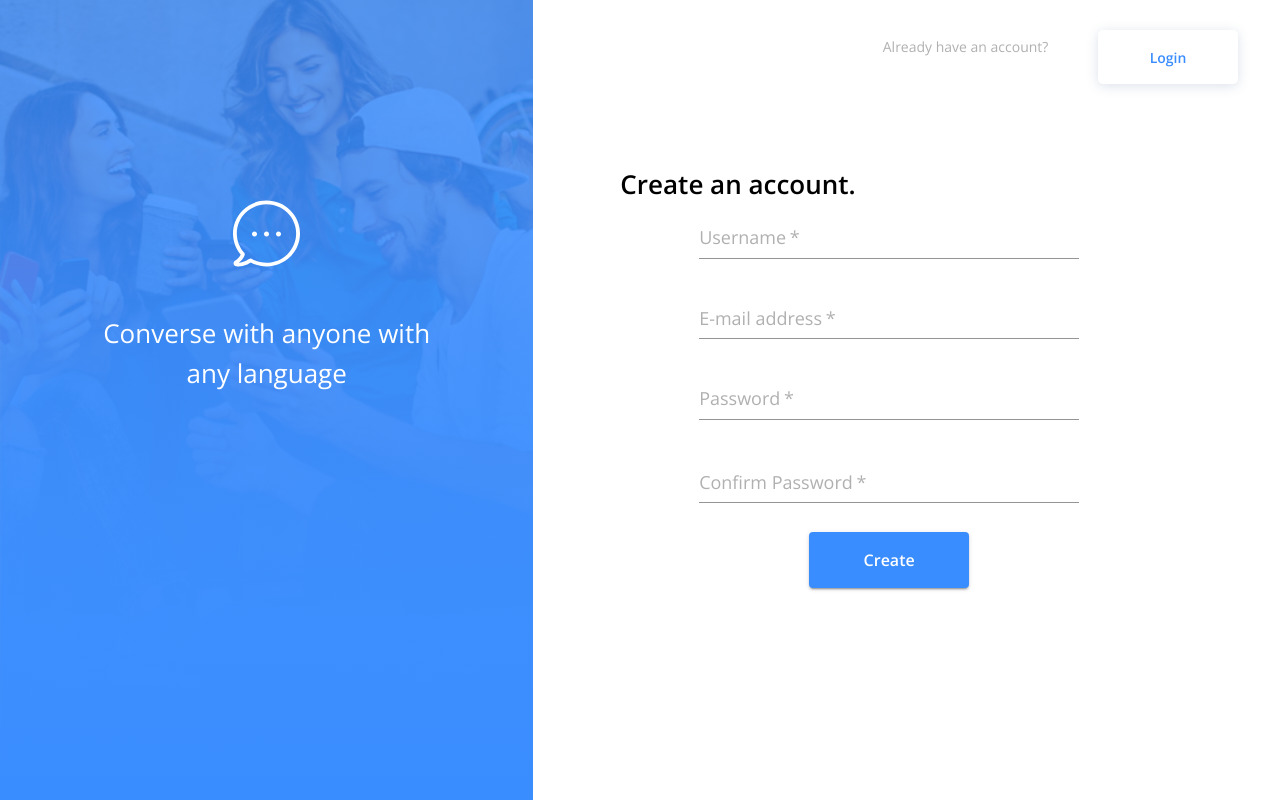
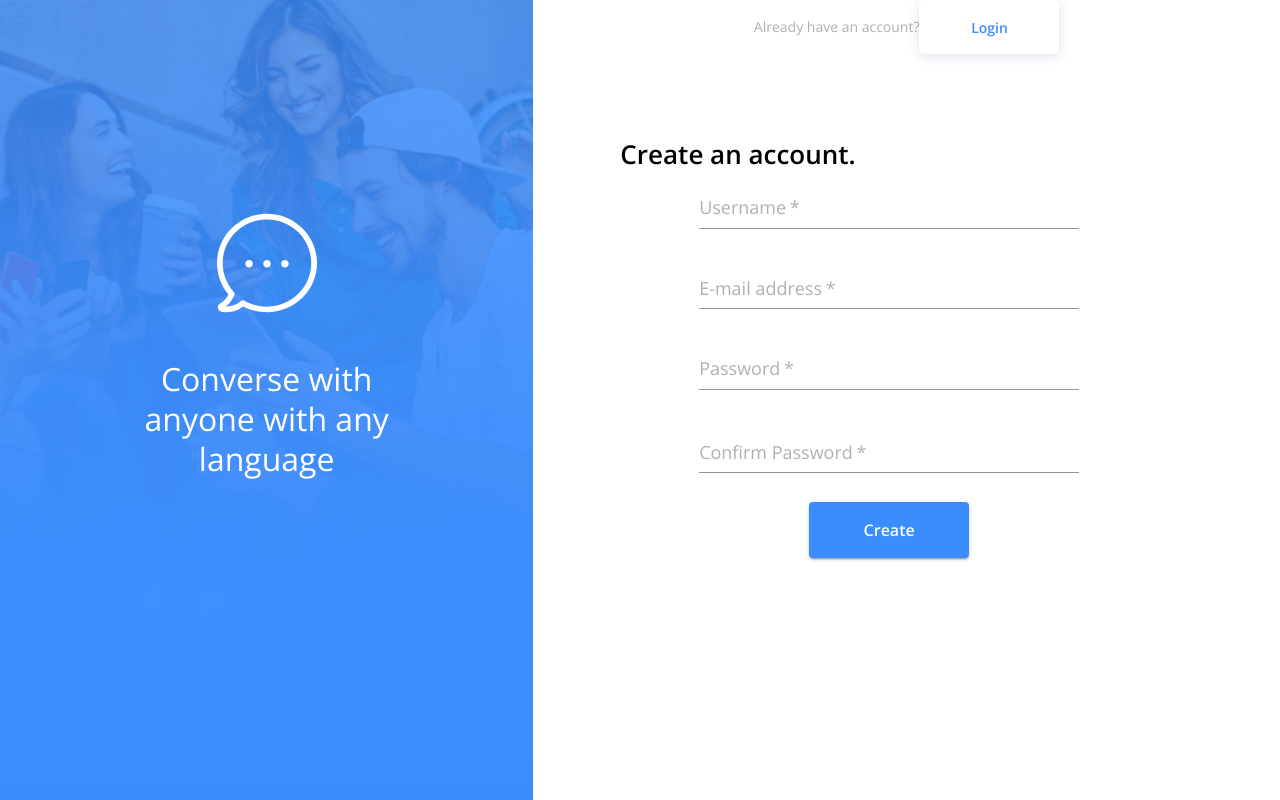
Before and after one commit to GiselleMartinez006/b74eca, a React (Create React App) app in the folder client/: page / in a window 1280 px wide. Built offline with nearby package versions, Linux system fonts and the light colour scheme; no server answers.

Commit message:
issue2 - changes after feedback2 - styles

```diff
--- a/client/src/styles/auth/authFormStyles.js
+++ b/client/src/styles/auth/authFormStyles.js
@@ -1,7 +1,7 @@
 import { makeStyles } from "@material-ui/core/styles";
 export const useStyles = makeStyles((theme) => {
-  // console.log(theme)
-  return({
+
+  return ({
     root: {
       display: "flex",
       flexGrow: 8,
@@ -10,34 +10,23 @@ export const useStyles = makeStyles((theme) => {
     },
 
     form: {
-    // width: "100%",
-    // margin: "100px",
       marginTop: "80px",
       marginRight: "122px",
       marginLeft: "87px",
       marginBottom: "106px",
       maxHeight: "424px",
-    // height: "80%",
-    // height: props.formHeight,
       minHeight: "358px",
       display: "flex",
       flexDirection: "column",
-    // justifyContent: "space-evenly",
-    // mobile size 386 x 646
       [theme.breakpoints.down("sm")]: {
         marginTop: "8px",
         marginRight: "auto",
         marginLeft: "auto",
-      // marginBottom: "106px",
         maxHeight: "424px",
-      // height: "250px",
-      // height: props.formHeight,
         minHeight: "100px",
         display: "flex",
         alignItems: "center",
         flexDirection: "column",
-      // width: "100%",
-      // height: "85%",
 
       },
     },
@@ -48,11 +37,6 @@ export const useStyles = makeStyles((theme) => {
       flexDirection: "column",
       justifyContent: "space-between",
       alignItems: "center",
-    // [theme.breakpoints.down("sm")]: {
-    //   alignItems: "center",
-    //   marginTop: "0",
-    //   justifyContent: "flex-start",
-    // },
     },
     formHeading: {
       fontSize: "26px",
@@ -60,36 +44,19 @@ export const useStyles = makeStyles((theme) => {
       fontWeight: "600",
       [theme.breakpoints.down("sm")]: {
         fontSize: "22px",
-    //   lineHeight: "1.5rem",
       },
     },
     formRow: {
-  //   width: "100%",
-  //   height: "10%", //difference
       width: "100%",
       display: "flex",
       justifyContent: "center",
       alignItems: "center",
-  //   // display:
-  //   // [theme.breakpoints.down("sm")]: {
-  //   //   height: "15%",
-  //   //   display: "flex",
-  //   //   flexDirection: "column",
-  //   //   alignItems: "center",
-  //   //   // margin: "auto",
-  //   //   marginTop: "0.5rem",
-  //   //   marginBottom: "0.5rem",
-  //   // },
     },
-  // Button and Inputs
     formButtonRow: {
       width: "70%",
       display: "flex",
       justifyContent: "center",
       alignItems: "center",
-    // [theme.breakpoints.down("sm")]: {
-    //   width: "100%",
-    // },
     },
 
     formButton: {
@@ -100,55 +67,8 @@ export const useStyles = makeStyles((theme) => {
       [theme.breakpoints.down("sm")]: {
         width: "80px",
         height: "48px",
-      // height: "3rem",
-      // width: "25vw",
-      // margin: "auto",
       },
     },
 
-  })});
-// 380 x 66
-
-
-// // LOGIN
-  // formLogin: {
-  //   width: "60%",
-  //   height: "60%", //difference
-  //   [theme.breakpoints.down("sm")]: {
-  //     width: "100%",
-  //     height: "80%",
-  //   },
-  // },
-
-  // formWrapperLogin: {
-  //   height: "100%",
-  //   width: "100%",
-  //   display: "flex",
-  //   flexDirection: "column",
-  //   justifyContent: "space-evenly",
-  //   alignItems: "flex-start",
-  //   [theme.breakpoints.down("sm")]: {
-  //     alignItems: "center",
-  //     marginTop: "0",
-  //   },
-  // },
-  // formHeadingLogin: {
-  //   fontSize: "2.5rem",
-  //   lineHeight: "2rem",
-  //   fontWeight: "bold",
-  //   [theme.breakpoints.down("sm")]: {
-  //     fontSize: "2rem",
-  //     lineHeight: "2.2rem",
-  //   },
-  // },
-  // formRowLogin: {
-  //   width: "100%",
-  //   height: "20%", //difference
-  //   [theme.breakpoints.down("sm")]: {
-  //     height: "15%",
-  //     display: "flex",
-  //     flexDirection: "column",
-  //     alignItems: "center",
-  //   },
-  // },
-  //
+  })
+});
--- a/client/src/styles/auth/authStyles.js
+++ b/client/src/styles/auth/authStyles.js
@@ -7,140 +7,38 @@ export const useStyles = makeStyles((theme) => ({
     alignItems: "center",
   },
   gridContainer: {
-     height: "100vh", width: "100vw"
+    height: "100vh", width: "100vw"
   },
   rightSideWrapper: {
     [theme.breakpoints.down("sm")]: {
-      // marginTop: "",
       background: "white",
       position: "fixed",
       top: "30%",
-      // width: "90%",
-    //   margin: "auto",
       height: "70vh",
       alignItems: "center"
     },
     width: "100%",
     display: "flex",
+    height: "100%",
     flexDirection: "column",
   },
-  // // LOGIN
-  // formLogin: {
-  //   width: "60%",
-  //   height: "60%", //difference
-  //   [theme.breakpoints.down("sm")]: {
-  //     width: "100%",
-  //     height: "80%",
-  //   },
-  // },
-
-  // formWrapperLogin: {
-  //   height: "100%",
-  //   width: "100%",
-  //   display: "flex",
-  //   flexDirection: "column",
-  //   justifyContent: "space-evenly",
-  //   alignItems: "flex-start",
-  //   [theme.breakpoints.down("sm")]: {
-  //     alignItems: "center",
-  //     marginTop: "0",
-  //   },
-  // },
-  // formHeadingLogin: {
-  //   fontSize: "2.5rem",
-  //   lineHeight: "2rem",
-  //   fontWeight: "bold",
-  //   [theme.breakpoints.down("sm")]: {
-  //     fontSize: "2rem",
-  //     lineHeight: "2.2rem",
-  //   },
-  // },
-  // formRowLogin: {
-  //   width: "100%",
-  //   height: "20%", //difference
-  //   [theme.breakpoints.down("sm")]: {
-  //     height: "15%",
-  //     display: "flex",
-  //     flexDirection: "column",
-  //     alignItems: "center",
-  //   },
-  // },
-  // // SIGNUP
-  // formSignup: {
-  //   width: "60%",
-  //   height: "80%", //difference
-  //   [theme.breakpoints.down("sm")]: {
-  //     width: "100%",
-  //     height: "85%",
-  //   },
-  // },
-  // formWrapperSignup: {
-  //   height: "100%",
-  //   width: "100%",
-  //   display: "flex",
-  //   flexDirection: "column",
-  //   justifyContent: "space-evenly",
-  //   alignItems: "flex-start",
-  //   [theme.breakpoints.down("sm")]: {
-  //     alignItems: "center",
-  //     marginTop: "0",
-  //     justifyContent: "flex-start",
-  //   },
-  // },
-  // formHeadingSignup: {
-  //   fontSize: "2.5rem",
-  //   lineHeight: "2rem",
-  //   fontWeight: "bold",
-  //   [theme.breakpoints.down("sm")]: {
-  //     fontSize: "1.5rem",
-  //     lineHeight: "1.5rem",
-  //   },
-  // },
-  // formRowSignup: {
-  //   width: "100%",
-  //   height: "10%", //difference
-  //   [theme.breakpoints.down("sm")]: {
-  //     height: "15%",
-  //     display: "flex",
-  //     flexDirection: "column",
-  //     alignItems: "center",
-  //     // margin: "auto",
-  //     marginTop: "0.5rem",
-  //     marginBottom: "0.5rem",
-  //   },
-  // },
-  // // Button and Inputs
-  // formButtonRow: {
-  //   width: "70%",
-  //   display: "flex",
-  //   justifyContent: "center",
-  //   alignItems: "center",
-  //   [theme.breakpoints.down("sm")]: {
-  //     width: "100%",
-  //   },
-  // },
-  // formButton: {
-  //   width: "10rem",
-  //   height: "4rem",
-  //   fontSize: "1.3rem",
-  //   [theme.breakpoints.down("sm")]: {
-  //     height: "3rem",
-  //     width: "25vw",
-  //     margin: "auto",
-  //   },
-  // },
+  rightSideFormWrapper: {
+    [theme.breakpoints.up("md")]: {
+      display: "flex",
+      height: "100%",
+      flexDirection: "column",
+      justifyContent: "center",
+      alignItems: "center"
+    }
+  },
   formInput: {
-    // width: "30vw",
-    // height: "40px",
     width: "380px",
-    fontSize:"14px",
+    fontSize: "14px",
     lineHeight: "19px",
-    // fontSize: "1.5rem",
     [theme.breakpoints.down("sm")]: {
-        width: "280px",
-      //   fontSize: "1rem",
-      },
+      width: "280px",
     },
+  },
 }));
 export const inputProps = (mediaQuery, classes) => ({
   input: {
@@ -148,32 +46,14 @@ export const inputProps = (mediaQuery, classes) => ({
       input: classes.formInput,
     },
     style: {
-      // height: 45,//mediaQuery ? "66px" : "66px",
       marginTop: mediaQuery ? 15 : 25,
     },
   },
   label: {
     style: {
       lineHeight: "19px",
-      fontSize:"18px", // mediaQuery ? 20 : "14px",
+      fontSize: "18px",
       color: "#B0B0B0"
     },
   },
 });
-
-// export const inputProps = (mediaQuery, classes) => ({
-//   input: {
-//     classes: {
-//       input: classes.formInput,
-//     },
-//     style: {
-//       height: mediaQuery ? 45 : 60,
-//       marginTop: mediaQuery ? 15 : 25,
-//     },
-//   },
-//   label: {
-//     style: {
-//       fontSize: mediaQuery ? 20 : 25,
-//     },
-//   },
-// });
--- a/client/src/styles/auth/authSwitchStyles.js
+++ b/client/src/styles/auth/authSwitchStyles.js
@@ -2,7 +2,7 @@ import { makeStyles } from "@material-ui/core/styles";
 
 export const useStyles = makeStyles((theme) => ({
   // switch to Signup/Login controls
-  switchWrapper: {
+  switchContainer: {
     display: "flex",
     justifyContent: "flex-end",
     flexWrap: "wrap",
@@ -13,22 +13,21 @@ export const useStyles = makeStyles((theme) => ({
     [theme.breakpoints.down("sm")]: {
       justifyContent: "center",
       paddingRight: "0",
-    //   padding: "2rem",
-    //   paddingBottom: "0",
-    //   paddingTop: "1rem",
-    //   height: "5rem",
     },
+  },
+  switchWrapper: {
+    display: "flex",
+    justifyContent: "center",
+    alignItems: "center",
   },
   switchButton: {
     boxShadow: "0px 2px 12px rgba(74, 106, 149, 0.2)",
     borderRadius: "5px",
     height: "54px",
     width: "140px",
-    //  140 x 54
     [theme.breakpoints.down("sm")]: {
       width: "140px",
       height: "45px",
-    //   height: "70%",
     },
   },
   switchLabel: {
@@ -45,7 +44,11 @@ export const useStyles = makeStyles((theme) => ({
     lineHeight: "19px",
     color: "#B0B0B0",
     [theme.breakpoints.down("sm")]: {
-    marginRight: "0"
+      marginRight: "0"
+    },
+    [theme.breakpoints.up(1050)]: {
+      minWidth: "12vw",
+      marginRight: "0"
     }
   },
   buttonText: {
@@ -53,7 +56,6 @@ export const useStyles = makeStyles((theme) => ({
     lineHeight: "19px",
     fontWeight: "600",
     textDecoration: "none",
-    // fontSize: "1rem",
     color: "#3A8DFF",
   },
 }));
--- a/client/src/styles/auth/leftSidebarStyles.js
+++ b/client/src/styles/auth/leftSidebarStyles.js
@@ -22,7 +22,7 @@ export const useStyles = makeStyles((theme) => ({
     display: "flex",
     alignItems: "flex-start",
     [theme.breakpoints.down("sm")]: {
-      // paddingTop: "5rem",
+
       position: "absolute",
     },
   },
@@ -37,7 +37,11 @@ export const useStyles = makeStyles((theme) => ({
     maxWidth: "70%",
     [theme.breakpoints.down("sm")]: {
       marginTop: "2rem",
-      // fontSize: "1.5rem",
+    },
+    [theme.breakpoints.up(1050)]: {
+      marginTop: "40%",
+      maxWidth: "50%"
+
     },
   },
   decorativeHeading: {
@@ -52,12 +56,19 @@ export const useStyles = makeStyles((theme) => ({
       lineHeight: "22px",
       fontSize: "20px",
     },
+    [theme.breakpoints.up(1050)]: {
+      lineHeight: "2.5rem",
+      fontSize: "2rem",
+
+    },
   },
   iconDimensions: {
+    height: "auto",
     width: "67px",
-    height: "auto",
-    // [theme.breakpoints.down("sm")]: {
-    //   width: "80px",
-    // },
+    [theme.breakpoints.up(1050)]: {
+      width: "100px",
+
+    },
+
   },
 }));
```
Lines whose indentation alone changed are shown as unchanged.
